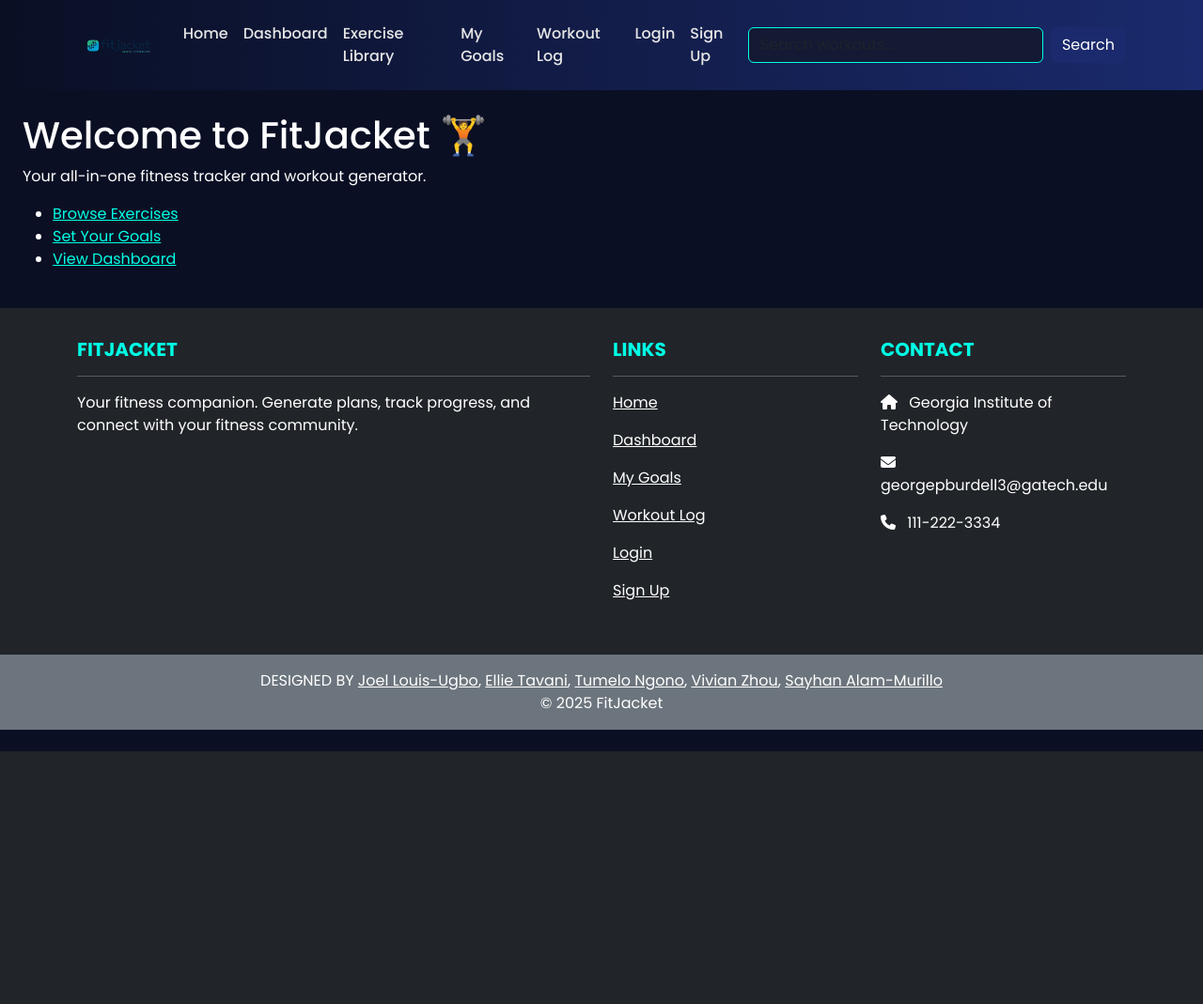
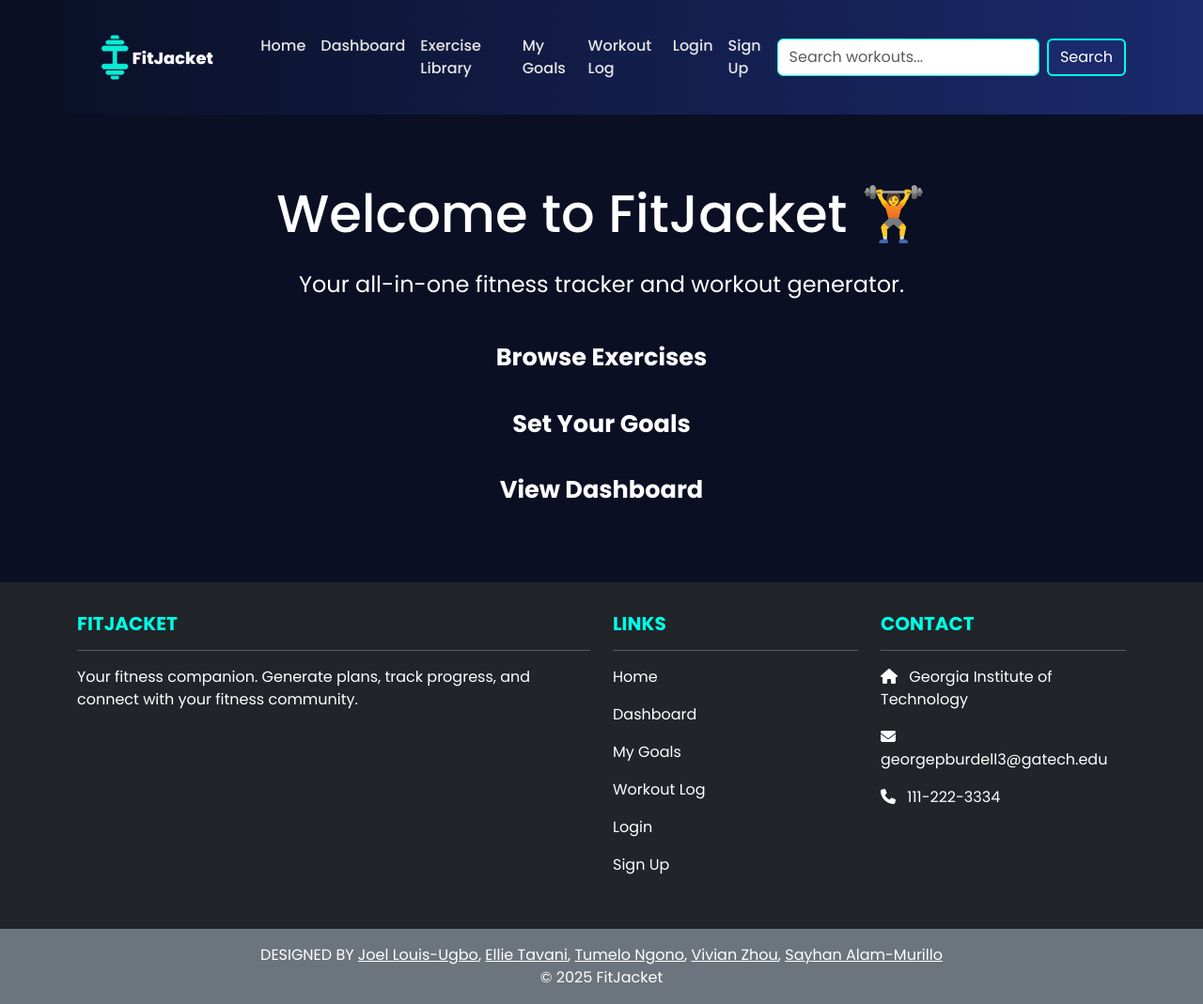
Before and after one commit to TumeloN1/FitJacket, a Django app: template home/templates/home/index.html in a window 1280 px wide. Shown: the whole page at 94% size. Before the commit the page ends 800 px from the top, so only its background shows below. Run offline with Django 3.2, Linux system fonts and the light colour scheme; the template is opened without the code that fills it, so the values that code supplies are empty; some libraries are stand-ins or nearby versions.

Commit message:
new logo and slightly switched up homepage

```diff
--- a/FitJacket/static/css/style.css
+++ b/FitJacket/static/css/style.css
@@ -18,13 +18,20 @@ label,
     color: #e6e6e6 !important;
     font-weight: 500;
 }
+.nav-link:hover {
+    color: #00ffe5 !important;
+}
 .navbar a.nav-link:hover {
     color: #00ffe5 !important;
 }
 .btn {
     background-color: #1a2a6c !important;
     color: #fff;
-    border: none;
+    border: 2px solid #00ffe5 !important;
+}
+.no-bullets {
+    list-style-type: none;
+    padding-left: 0;
 }
 .btn:hover {
     background-color: #00ffe5 !important;
@@ -32,7 +39,7 @@ label,
 }
 
 .form-control {
-    background-color: #141a33;
+    background-color: #ffffff;
     border: 1px solid #00ffe5;
     color: #ffffff;
 }
@@ -144,3 +151,33 @@ a:hover {
     border-color: transparent !important;
     color: inherit; /* Optional: to retain text color */
 }
+
+.home-container {
+    margin: 3rem auto;
+}
+
+.home-container h1 {
+    font-size: 3.5rem;
+    margin-bottom: 1.5rem;
+}
+
+.home-container p {
+    font-size: 1.5rem;
+    margin-bottom: 2rem;
+}
+
+.home-container .no-bullets li {
+    margin-bottom: 1rem;
+}
+
+.home-container .no-bullets a {
+    font-size: 1.6rem;
+    display: inline-block;
+    padding: 0.5rem 1rem;
+    transition: all 0.3s ease;
+}
+
+.home-container .no-bullets a:hover {
+    transform: translateY(-3px);
+    text-shadow: 0 0 8px rgba(0, 255, 229, 0.6);
+}
--- a/FitJacket/templates/base.html
+++ b/FitJacket/templates/base.html
@@ -24,7 +24,7 @@
 <nav class="navbar navbar-dark bg-dark navbar-expand-lg p-3">
     <div class="container">
         <a class="navbar-brand" href="{% url 'homepage' %}">
-            <img src="{% static 'img/logo.png' %}" alt="logo" height="50" />
+            <img src="{% static 'img/logo-transparent-png.png' %}" alt="logo" height="80" />
         </a>
         <button class="navbar-toggler" type="button" data-bs-toggle="collapse" data-bs-target="#navbarNav"
                 aria-controls="navbarNav" aria-expanded="false" aria-label="Toggle navigation">
@@ -62,8 +62,8 @@
 <!-- Footer -->
 <section class="p-3 bg-dark text-white">
     <div class="container">
-        <div class="row mt-3">
-            <div class="col-md-6 col-lg-6 mb-4">
+        <div class="row mt-3 ">
+            <div class="col-md-6 col-lg-6 mb-4 ">
                 <h5><b>FITJACKET</b></h5>
                 <hr />
                 <p>Your fitness companion. Generate plans, track progress, and connect with your fitness community.</p>
@@ -71,12 +71,12 @@
             <div class="col-md-3 col-lg-3 mb-4">
                 <h5><b>LINKS</b></h5>
                 <hr />
-                <p><a class="text-white" href="{% url 'homepage' %}">Home</a></p>
-                <p><a class="text-white" href="#">Dashboard</a></p>
-                <p><a class="text-white" href="{% url 'goals:goal_home' %}">My Goals</a></p>
-                <p><a class="text-white" href="{% url 'workouts:exercise_list' %}">Workout Log</a></p>
-                <p><a class="text-white" href="{% url 'accounts:login' %}">Login</a></p>
-                <p><a class="text-white" href="{% url 'accounts:signup' %}">Sign Up</a></p>
+                <p><a class="nav-link text-white" href="{% url 'homepage' %}">Home</a></p>
+                <p><a class="nav-link text-white" href="#">Dashboard</a></p>
+                <p><a class="nav-link text-white" href="{% url 'goals:goal_home' %}">My Goals</a></p>
+                <p><a class="nav-link text-white" href="{% url 'workouts:exercise_list' %}">Workout Log</a></p>
+                <p><a class="nav-link text-white" href="{% url 'accounts:login' %}">Login</a></p>
+                <p><a class="nav-link text-white" href="{% url 'accounts:signup' %}">Sign Up</a></p>
             </div>
             <div class="col-md-3 col-lg-3 mb-4">
                 <h5><b>CONTACT</b></h5>
--- a/home/templates/home/index.html
+++ b/home/templates/home/index.html
@@ -1,14 +1,14 @@
 {% extends 'base.html' %}
 
 {% block content %}
-<div class="home-container">
+<div class="home-container text-center">
     <h1>Welcome to FitJacket 🏋️</h1>
     <p>Your all-in-one fitness tracker and workout generator.</p>
 
-    <ul>
-        <li><a href="/workouts/exercises/">Browse Exercises</a></li>
-        <li><a href="/goals/">Set Your Goals</a></li>
-        <li><a href="/dashboard/">View Dashboard</a></li>
+    <ul class="no-bullets">
+        <li><a class= "nav-link" href ="/workouts/exercises/"><strong>Browse Exercises</strong></a></li>
+        <li><a class= "nav-link" href="/goals/"><strong>Set Your Goals</strong></a></li>
+        <li><a class= "nav-link" href="/dashboard/"><strong>View Dashboard</strong></a></li>
     </ul>
 </div>
 {% endblock %}
```
Also changed, not shown: FitJacket/static/img/logo-transparent-png.png (added).
